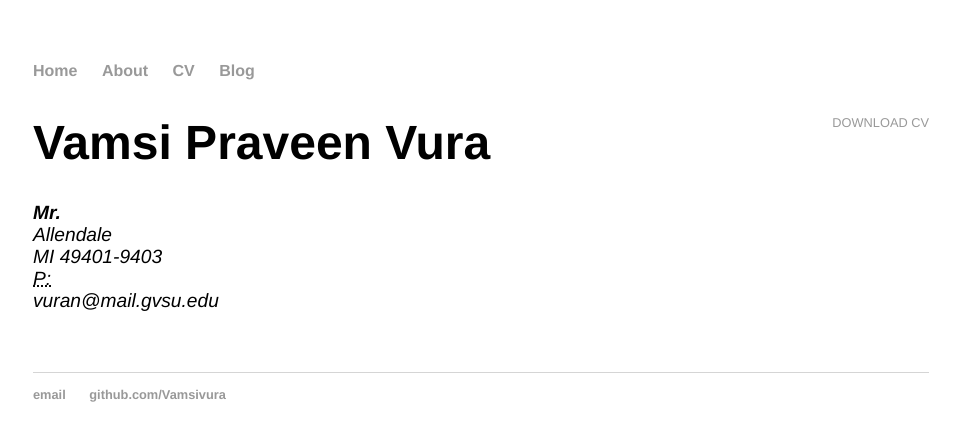
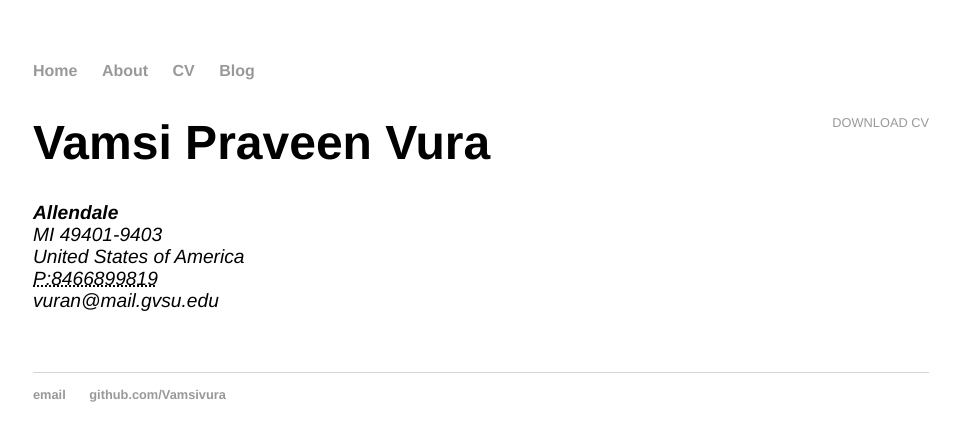
Before and after one commit to Vamsivura/Vamsivura.github.io, a Jekyll site: the page built from cv/index.html, in a window 1280 px wide. Shown: the top 441 px of the page, without its empty margins (159-1119 px from the left). Built offline with Jekyll 4.4.1, drawn with Linux system fonts in a browser that asks for light colours.

Commit message:
Update index.html

```diff
--- a/cv/index.html
+++ b/cv/index.html
@@ -7,13 +7,11 @@ title: CV of Your Name
 		<a href="#" class="download" title="Download CV as PDF">Download CV</a>
 					<h1>Vamsi Praveen Vura</h1>
 					<address>
-					<strong>Mr.</strong><br>
-					Allendale<br>
+					<strong>Allendale</strong><br>
 					MI 49401-9403<br>
-					<abbr title="phone">P:</abbr> <br>
+					United States of America<br>
+					<abbr title="phone">P:8466899819</abbr> <br>
 					<span class="obfuscate">vuran@mail.gvsu.edu</span>
 					</address>
 
-
-
 	</div>
```
